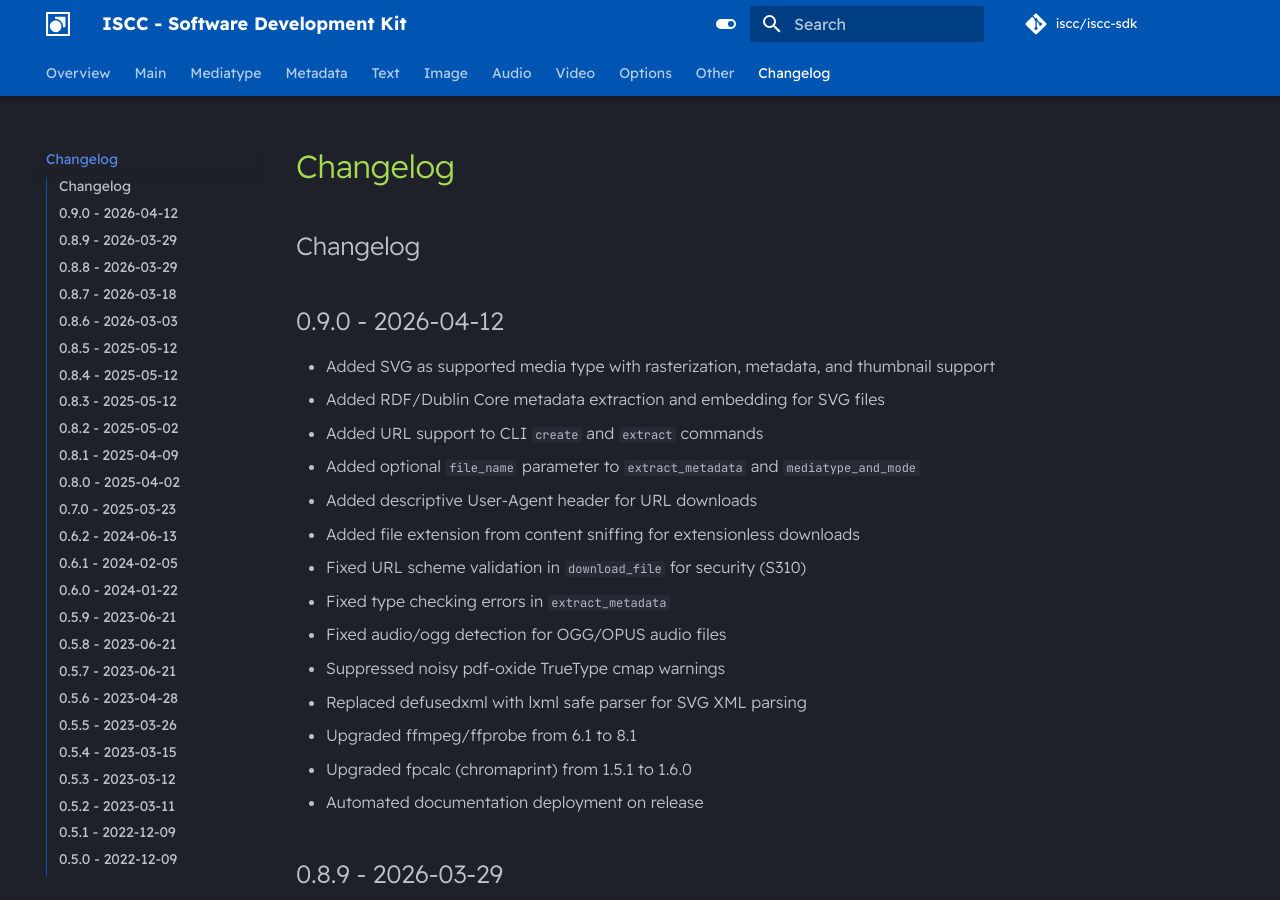
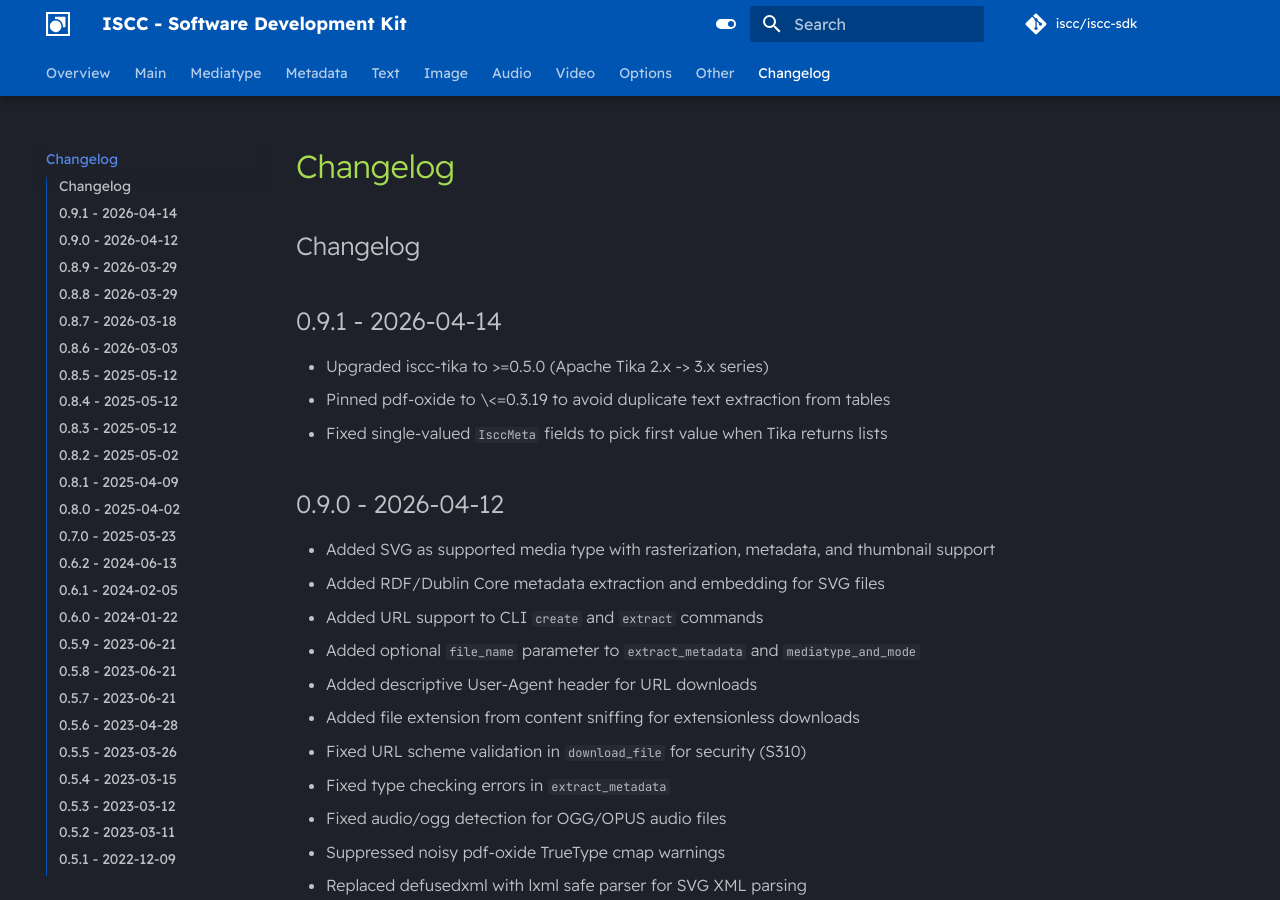
Before and after one commit to iscc/iscc-sdk, an MkDocs documentation site: the page built from docs/changelog.md, in a window 1280 px wide and 900 px high. Built offline with MkDocs 1.6.1 and Material for MkDocs 9.7.7, drawn with Linux system fonts in a browser that asks for light colours; comment, search, counter and statistics services are not loaded.

Commit message:
chore: release v0.9.1

```diff
--- a/docs/changelog.md
+++ b/docs/changelog.md
@@ -1,4 +1,10 @@
 ## Changelog
+
+## 0.9.1 - 2026-04-14
+
+- Upgraded iscc-tika to >=0.5.0 (Apache Tika 2.x -> 3.x series)
+- Pinned pdf-oxide to \<=0.3.19 to avoid duplicate text extraction from tables
+- Fixed single-valued `IsccMeta` fields to pick first value when Tika returns lists
 
 ## 0.9.0 - 2026-04-12
 
--- a/pyproject.toml
+++ b/pyproject.toml
@@ -1,6 +1,6 @@
 [project]
 name = "iscc-sdk"
-version = "0.9.0"
+version = "0.9.1"
 description = "SDK for creating ISCCs (International Standard Content Codes)"
 authors = [{ name = "Titusz", email = "tp@py7.de" }]
 requires-python = ">=3.11"
```
Also changed, not shown: CHANGELOG.md (+6 -0 lines), 2 other files.
